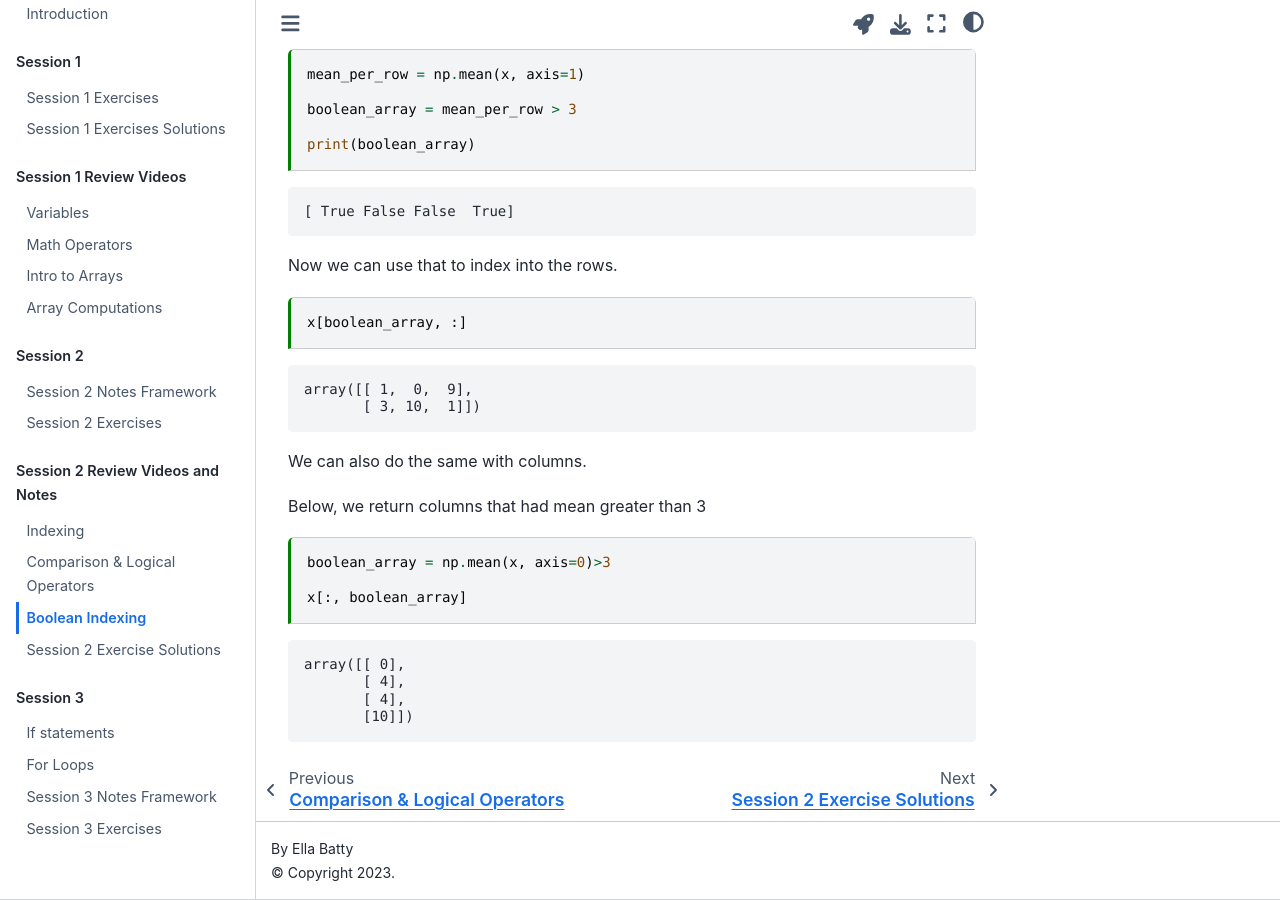
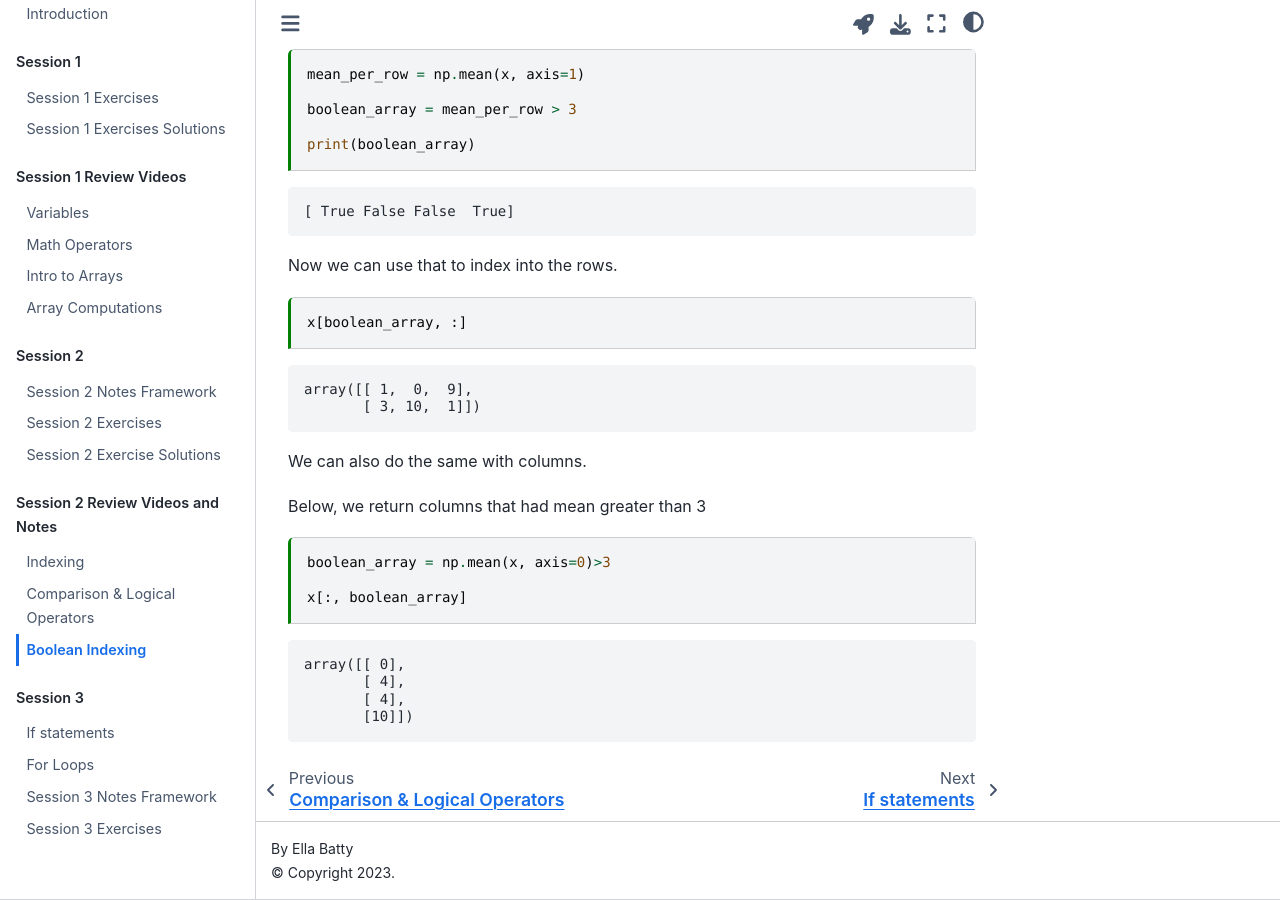
Before and after one commit to ebatty/CodingBootcamp, a Jupyter Book: the page built from content/BooleanIndexing.ipynb, in a window 1280 px wide and 900 px high, scrolled down 1102 px. Built offline with Jupyter Book 1.0.4 settings and Sphinx 7.4.7 and the Sphinx Book theme 1.1.4, drawn with Linux system fonts in a browser that asks for light colours; pages that are not in the unit, such as notebooks, are missing from menus; some of the changed lines change nothing that is shown.

Commit message:
Update _toc.yml

```diff
--- a/_toc.yml
+++ b/_toc.yml
@@ -27,12 +27,12 @@ parts:
   #   - file: content/Session2_Asynchronous.ipynb
      - file: content/Session2_Notes_Framework.ipynb
      - file: content/Session2_Exercises.ipynb
+     - file: content/Session2_Exercises_Solutions.ipynb
   - caption: Session 2 Review Videos and Notes
     chapters:
      - file: content/Indexing.ipynb
      - file: content/ComparisonandLogicalOperators.ipynb
      - file: content/BooleanIndexing.ipynb
-     - file: content/Session2_Exercises_Solutions.ipynb
   - caption: Session 3
     chapters:
      - file: content/IfStatements.ipynb
```
